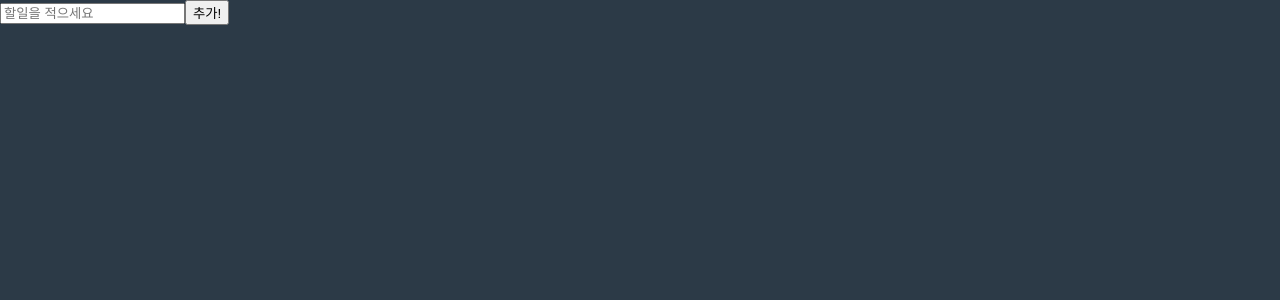
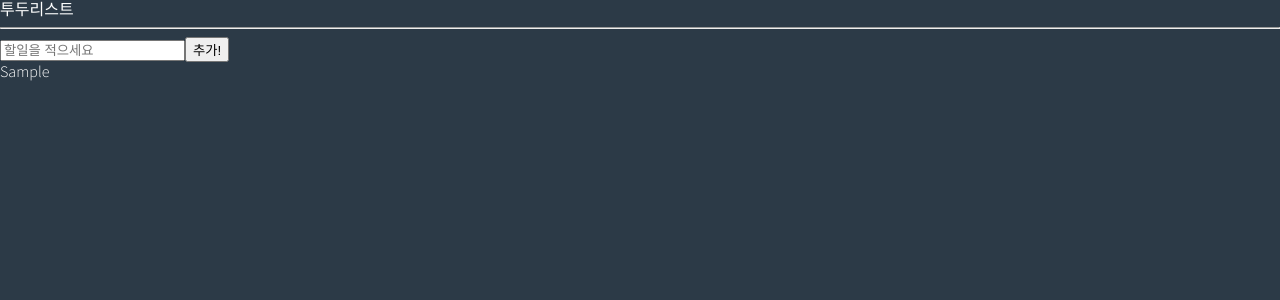
Before and after one commit to seoyeonpp/React-todo, a React (Create React App) app in the folder todo/: page / in a window 1280 px wide. Both pictures are taken after typing "Sample" into the empty fields and a click on the button "추가!". Shown: the top 300 px of the page. Built offline with nearby package versions, Linux system fonts and the light colour scheme.

Commit message:
useRecoilState 를 활용한 todo 추가

```diff
--- a/todo/src/App.tsx
+++ b/todo/src/App.tsx
@@ -1,5 +1,5 @@
 import { createGlobalStyle } from 'styled-components';
-import ToDoList from './ToDoList';
+import ToDoList from './components/ToDoList';
 
 const GlobalStyle = createGlobalStyle`
   @import url('https://fonts.googleapis.com/css2?family=Source+Sans+Pro:wght@300;400&display=swap');
--- a/todo/src/ToDoList.tsx
+++ b/todo/src/components/ToDoList.tsx
@@ -1,6 +1,51 @@
 import React, { useState } from 'react';
 import { useForm } from "react-hook-form";
+import { atom, useRecoilState, useRecoilValue, useSetRecoilState } from 'recoil';
 
+
+interface IForm {
+    toDo: string;
+}
+interface IToDo {
+    text: string;
+    id: number;
+    category: "TODO" | "DOING" | "DONE";
+}
+const toDoState = atom<IToDo[]>({
+    key: "toDo",
+    default: [],
+})
+
+function ToDoList() {
+    const [toDos, setToDos] = useRecoilState(toDoState);
+    // const value = useRecoilValue(toDoState);
+    // const modFn = useSetRecoilState(toDoState);
+    const { register, handleSubmit, setValue } = useForm<IForm>();
+    const onSubmit = ({ toDo }: IForm) => {
+        setToDos((oldToDos) => [{ text: toDo, id: Date.now(), category: "TODO" }, ...oldToDos]);
+        setValue("toDo", "");
+    }
+    return (
+        <div>
+            <h1>투두리스트</h1>
+            <hr />
+            <form onSubmit={handleSubmit(onSubmit)}>
+                <input
+                    {...register("toDo", {
+                        required: "todo를 입력하세요",
+                    })}
+                    placeholder='할일을 적으세요' />
+                <button>추가! </button>
+            </form>
+            <ul>
+                {toDos.map(toDo => <li key={toDo.id}>{toDo.text}</li>)}
+            </ul>
+        </div>
+    )
+}
+export default ToDoList;
+
+// ***** react-hook-form 을 안쓴다면 이렇게 해야함 *****
 // function ToDoList() {
 //     const [todo, setTodo] = useState("");
 //     const [toDoError, setToDoError] = useState("");
@@ -27,30 +72,6 @@ import { useForm } from "react-hook-form";
 //     </div>
 // }
 
-// ***** 위의 내용을 react-hook-form으로 수정 *****
-interface IForm {
-    toDo: string;
-}
-function ToDoList() {
-    const {
-        register, handleSubmit, setValue
-    } = useForm<IForm>();
-    const onSubmit = (data: IForm) => {
-        console.log('add to do', data.toDo)
-        setValue("toDo", "");
-    }
-    return <div>
-        <form onSubmit={handleSubmit(onSubmit)}>
-            <input
-                {...register("toDo", {
-                    required: "todo를 입력하세요",
-                })}
-                placeholder='할일을 적으세요' />
-            <button>추가! </button>
-        </form>
-    </div>
-}
-export default ToDoList;
 
 // ***** react hook form 으로 회원가입 연습 *****
 // interface IFormData {
```
Lines whose indentation alone changed are shown as unchanged.
